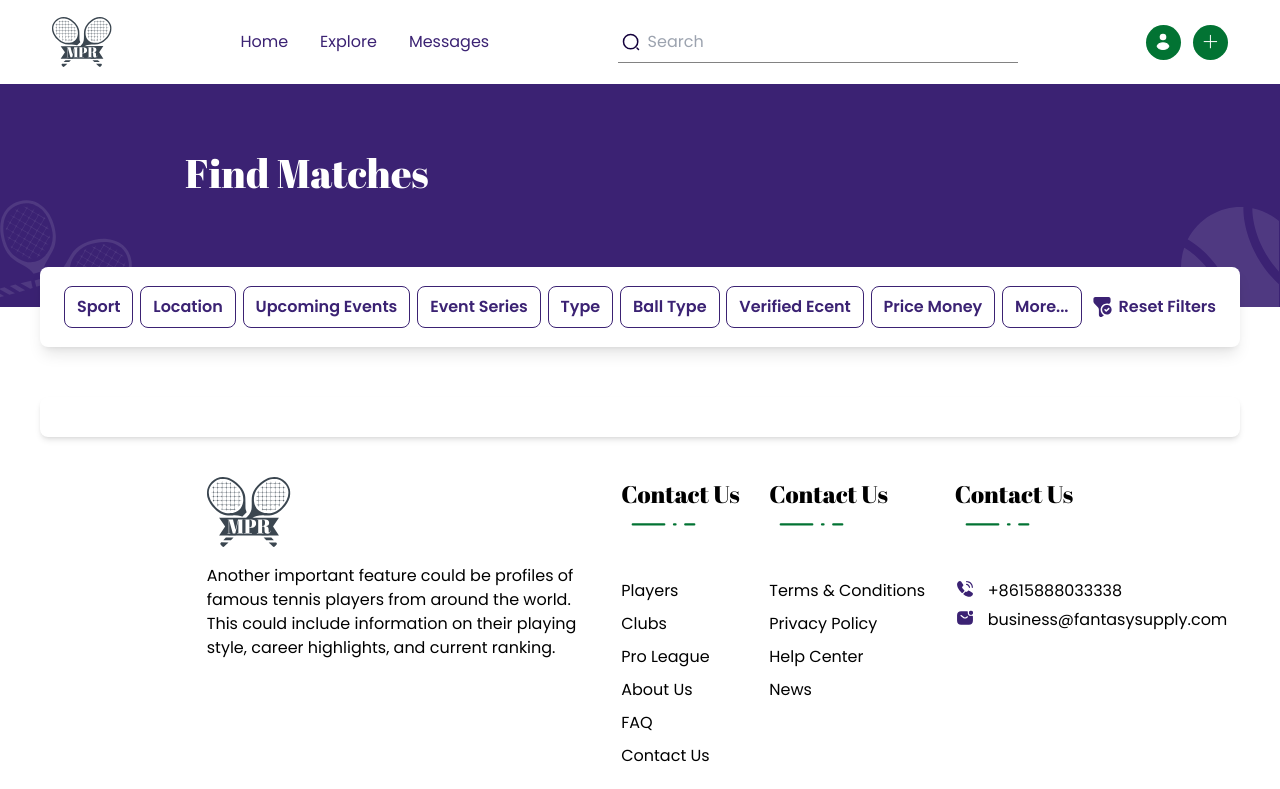
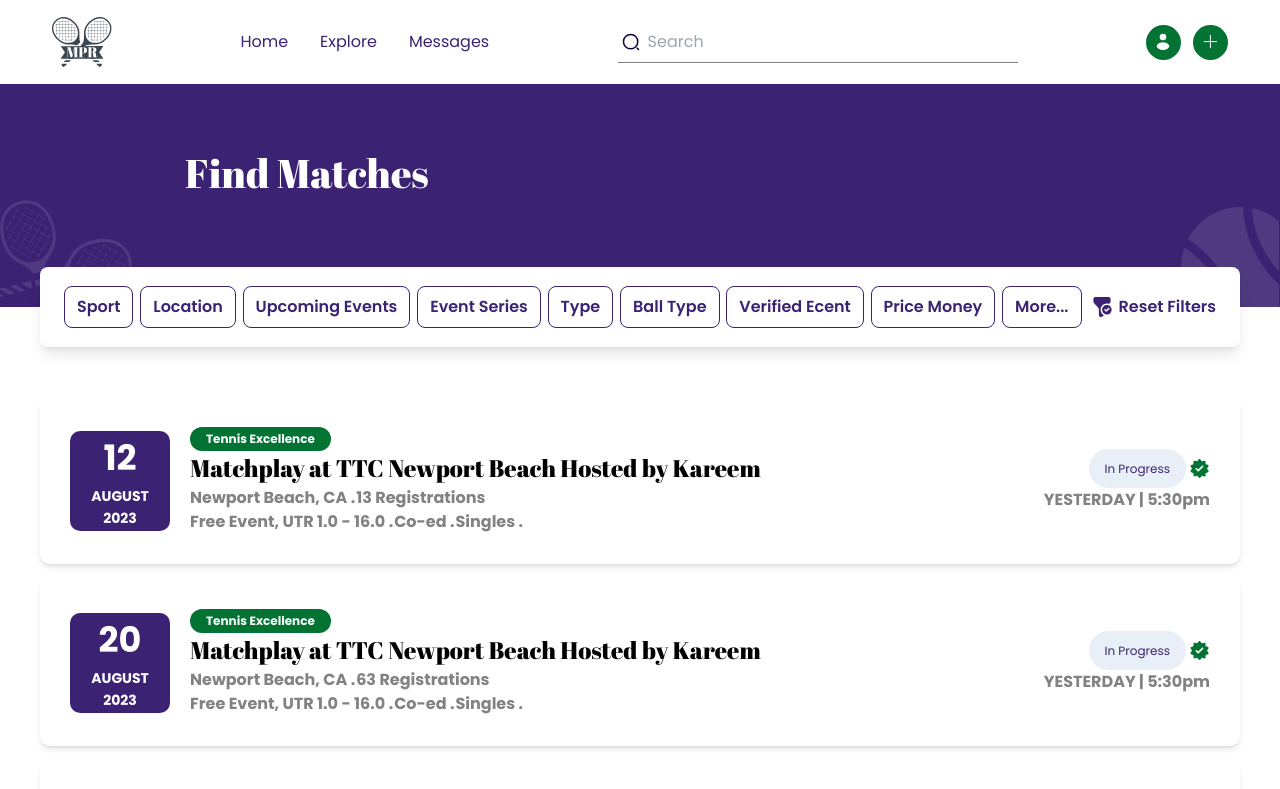
Before and after one commit to MubashirWaheed/tennis-clubs, a Next.js app: page /matches in a window 1280 px wide. Shown: the top 789 px of the page. Built offline with nearby package versions, Linux system fonts and the light colour scheme.

Commit message:
[feature] Match Page Created

```diff
--- a/app/globals.css
+++ b/app/globals.css
@@ -50,7 +50,6 @@
   border-radius: 50px  !important;
   background: #027333  !important;
   padding: 2px 16px  !important;
-  padding: 2px 16px  !important;
   color: #FFF  !important;
   font-size: 12px  !important;
   font-style: normal  !important;
@@ -95,6 +94,9 @@
 .lh30{
   line-height: 30px !important;
 }
+.lh35{
+  line-height: 35px !important;
+}
 
 .footer{
   background: url(./assets/girlPotrait.png) cover center !important;;
--- a/app/matches/components/MatchCard.jsx
+++ b/app/matches/components/MatchCard.jsx
@@ -1,11 +1,48 @@
 "use client";
+import Image from "next/image";
+import verifiedIcon from "../assets/verified.svg";
 
 const MatchCard = ({eventName, eventLocation, eventDate, eventMonth, eventYear, tags, noOfRegistrations, otherDetails, isEventVerified, status, dayAndTime, isMatchPlay}) => {
+
     return(
-        <article className="flex gap-2 px-6 py-5 rounded-lg bg-white shadow-md">
-            <div className="flex-1 flex flex-col items-center justify-center gap-1"></div>
-            <div className="flex-1 flex flex-col justify-between"></div>
-            <div className="flex-1 flex flex-col justify-between"></div>
+        <article className="flex items-center rounded-[10px] bg-white shadow-md p-[30px]">
+            <div className="flex-1 flex items-center gap-[20px]">
+                <div className="flex flex-col items-center justify-center w-[100px] h-[100px] bg-[#3B2273] rounded-[10px] text-white">
+                    <h3 className="text-[35px] uppercase fw700 text-center">{eventDate}</h3>
+                    <p className="uppercase f14 fw700 lh22 text-center">{eventMonth}</p>
+                    <p className="uppercase f14 fw700 lh22 text-center">{eventYear}</p>
+                </div>
+
+                <div className="flex flex-col justify-between">
+
+                    <ul className="flex items-center gap-2">
+                    {tags?.map((tag, index)=>(
+                        <li key={index} className="tag">{tag}</li>
+                    ))}
+                    </ul>
+                    <h4 className="h4">{eventName}</h4>
+                    <div className="flex items-center gap-[1px]">
+                        <p className="p f16 fw700 text-[#828282] lh24">{eventLocation} {"."}</p>
+                        <p className="p f16 fw700 text-[#828282] lh24">{noOfRegistrations} Registrations</p>
+                    </div>
+                    <ul className="flex items-center gap-[1px]">
+                        {otherDetails?.map((detail, index)=>(
+                            <p className="p f16 fw700 text-[#828282] lh24" key={index}>
+                                {detail}{" . "}
+                            </p>
+                        ))}
+                    </ul>
+                </div>
+            </div>
+
+            <div className="flex flex-col items-end">
+                <div className="flex items-center gap-1">
+                    <p className="py-[2px] px-[16px] rounded-[50px] bg-[#E8EFF7] f12 lh35 text-[#3B2273]">{status}</p>
+                    {isEventVerified && <Image src={verifiedIcon} alt="Verified Icon" className="w-[20px] h-[20px]"/>}
+                </div>
+                <p className="p f16 fw700 text-[#828282] lh24">{dayAndTime}</p>
+                <p className="p f16 fw700 text-[#828282] lh24">{isMatchPlay}</p>
+            </div>
         </article>
     )
 }
--- a/app/matches/components/MatchListing.jsx
+++ b/app/matches/components/MatchListing.jsx
@@ -1,11 +1,13 @@
+
 import MatchCard from "./MatchCard";
 
 const MatchListing = ({matches}) => {
     return(
-        <div>
+        <div className="flex flex-col gap-[15px]">
             {matches?.map((match, index)=>(
-                <MatchCard key={index} {...match}/>
-            ))}
+                <MatchCard {...match} key={index}/>
+            )
+            )}
         </div>
     )
 }
--- a/app/matches/page.jsx
+++ b/app/matches/page.jsx
@@ -1,8 +1,8 @@
 "use client";
 
 import matchesData from "./findMatches.json";
-import MatchListing from "./components/MatchCard";
 import FilterContainer from "./components/FilterContainer";
+import MatchListing from "./components/MatchListing";
 
 // MetaData for the SEO for this page...
 export const metadata = {
@@ -15,7 +15,7 @@ const ListedMatches = () => {
   return (
     <section className="relative -top-[40px] flex flex-col gap-[50px] max-w-[1200px] mx-auto">
       <FilterContainer filters = {matchesData?.filters}/>
-      <MatchListing matches = {matchesData?.matches} />
+      <MatchListing matches={matchesData?.matches} />
     </section>
   );
 };
--- a/components/ui/inputFields/AutoComplete.jsx
+++ b/components/ui/inputFields/AutoComplete.jsx
@@ -33,7 +33,7 @@ const AutoComplete = ({ id, value, setValue, label }) => {
 const styles = {
     autoCompleteField: "w-full rounded-[10px] border-2 border-[#F6F6F6] bg-[#FAFBFF] h-[67px] px-[24px] py-[13px] flex",
     label: "w-full f12 fw700 lh20 text-[#828282]",
-    input: "outline-none border-none w-full f14 fw400 lh22",
+    input: "outline-none bg-transparent border-none w-full f14 fw400 lh22",
 };
 
 export default AutoComplete;
```
Also changed, not shown: app/matches/assets/verified.svg (added).
